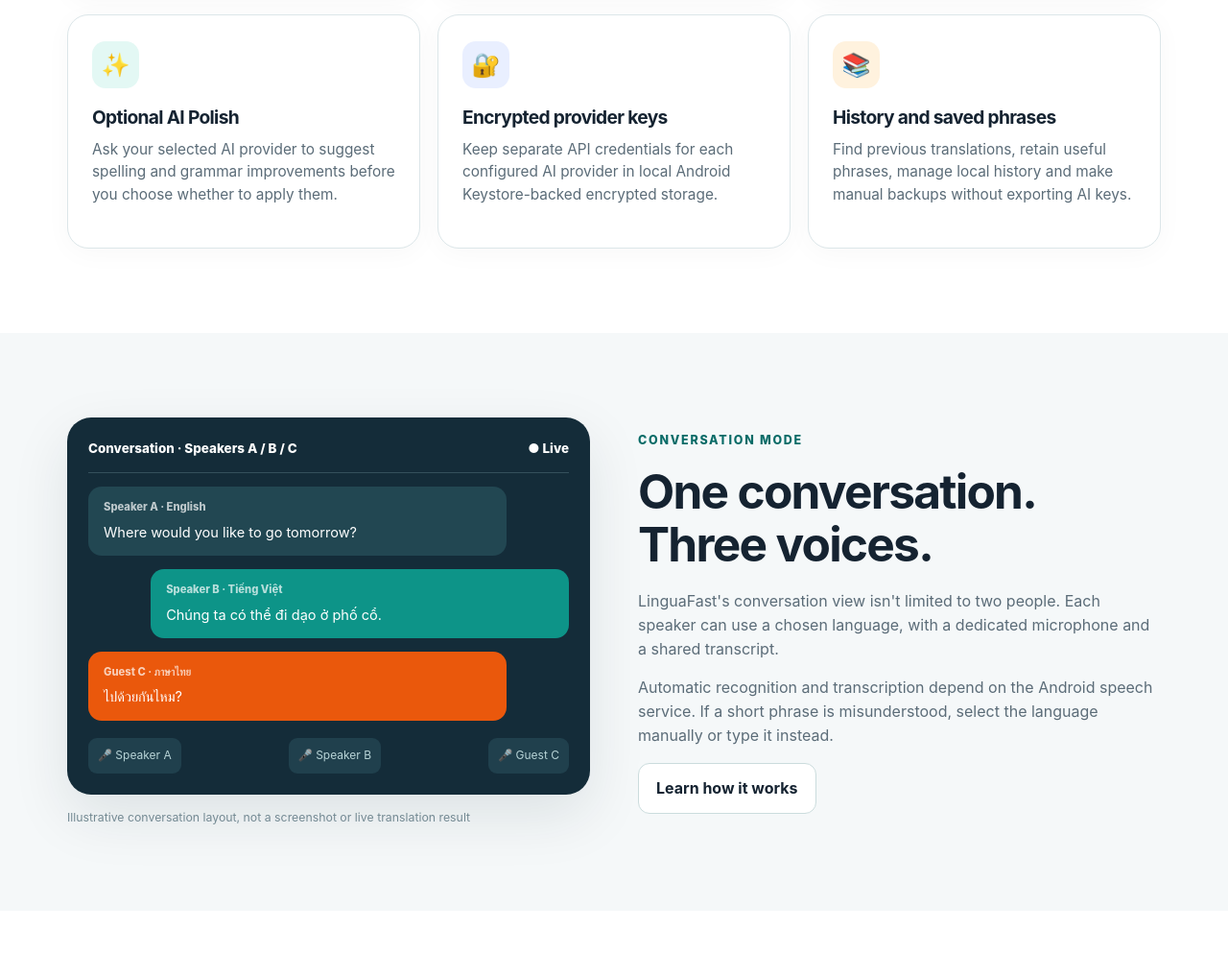
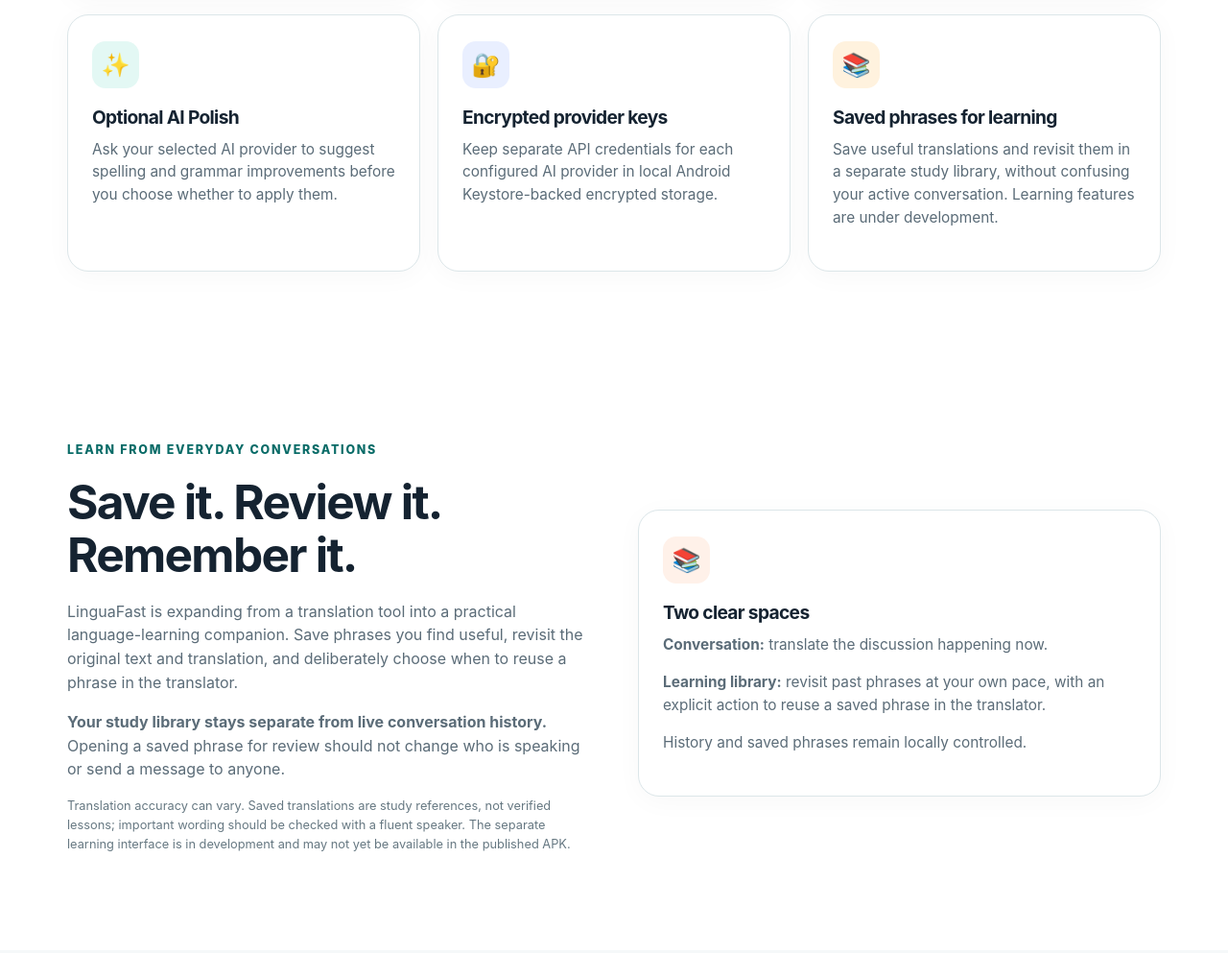
Before and after one commit to madbit1/linguafast, a plain HTML site: page index.html in a window 1280 px wide. Shown: the part 1531-2524 px from the top of the page at 96% size. Drawn offline with Linux system fonts and the light colour scheme; no server answers.

Commit message:
Describe separate saved-phrase learning library as an in-development feature

```diff
--- a/index.html
+++ b/index.html
@@ -22,6 +22,7 @@
     <nav class="site-nav" aria-label="Main navigation">
       <a href="#features">Features</a>
       <a href="#conversation">Conversation</a>
+      <a href="#learning">Learning</a>
       <a href="#ai">AI options</a>
       <a href="privacy.html">Privacy</a>
       <a href="support.html" class="nav-cta">Support &amp; help</a>
@@ -34,7 +35,7 @@
       <div>
         <div class="eyebrow">LinguaFast for Android</div>
         <h1>Language, without the distance<span style="color:var(--teal)">.</span></h1>
-        <p class="hero-lead">Translate a message, understand a conversation, and speak with more confidence. LinguaFast brings text, voice, and optional AI-powered translation together in one simple Android app.</p>
+        <p class="hero-lead">Translate a message, understand a conversation, and speak with more confidence. LinguaFast brings text, voice, and optional AI-powered translation together in one simple Android app. Save useful translations for later review and language practice.</p>
         <div class="hero-actions">
           <a class="button button-primary" href="#features">Explore the features <span aria-hidden="true">↗</span></a>
           <a class="button button-ghost" href="#release">Latest release</a>
@@ -66,8 +67,20 @@
         <article class="feature"><div class="feature-icon" aria-hidden="true">👥</div><h3>Three-speaker conversations</h3><p>Give Speaker A, Speaker B, and Guest C their own language settings, voice controls, and conversation history.</p></article>
         <article class="feature"><div class="feature-icon" aria-hidden="true">✨</div><h3>Optional AI Polish</h3><p>Ask your selected AI provider to suggest spelling and grammar improvements before you choose whether to apply them.</p></article>
         <article class="feature"><div class="feature-icon" aria-hidden="true">🔐</div><h3>Encrypted provider keys</h3><p>Keep separate API credentials for each configured AI provider in local Android Keystore-backed encrypted storage.</p></article>
-        <article class="feature"><div class="feature-icon" aria-hidden="true">📚</div><h3>History and saved phrases</h3><p>Find previous translations, retain useful phrases, manage local history and make manual backups without exporting AI keys.</p></article>
+        <article class="feature"><div class="feature-icon" aria-hidden="true">📚</div><h3>Saved phrases for learning</h3><p>Save useful translations and revisit them in a separate study library, without confusing your active conversation. Learning features are under development.</p></article>
       </div>
+    </div>
+  </section>
+  <section class="section alt" id="learning">
+    <div class="container showcase">
+      <div>
+        <div class="eyebrow">Learn from everyday conversations</div>
+        <h2>Save it. Review it. Remember it.</h2>
+        <p>LinguaFast is expanding from a translation tool into a practical language-learning companion. Save phrases you find useful, revisit the original text and translation, and deliberately choose when to reuse a phrase in the translator.</p>
+        <p><strong>Your study library stays separate from live conversation history.</strong> Opening a saved phrase for review should not change who is speaking or send a message to anyone.</p>
+        <p class="fine">Translation accuracy can vary. Saved translations are study references, not verified lessons; important wording should be checked with a fluent speaker. The separate learning interface is in development and may not yet be available in the published APK.</p>
+      </div>
+      <div class="feature"><div class="feature-icon" aria-hidden="true">📚</div><h3>Two clear spaces</h3><p><strong>Conversation:</strong> translate the discussion happening now.</p><p><strong>Learning library:</strong> revisit past phrases at your own pace, with an explicit action to reuse a saved phrase in the translator.</p><p>History and saved phrases remain locally controlled.</p></div>
     </div>
   </section>
   <section class="section" id="conversation">
@@ -149,7 +162,7 @@
   <div class="container">
     <div class="footer-grid">
       <div><a class="identity" style="color:white" href="./"><img src="favicon.svg" width="42" height="42" alt="">LinguaFast</a><p style="max-width:340px;margin-top:16px">Practical text, voice and conversation translation for Android.</p><p>Developed by Stylish Future Technologies.</p></div>
-      <div><h3>Product</h3><ul><li><a href="#features">Features</a></li><li><a href="#conversation">Conversation mode</a></li><li><a href="#ai">AI providers</a></li><li><a href="#release">Latest version</a></li></ul></div>
+      <div><h3>Product</h3><ul><li><a href="#features">Features</a></li><li><a href="#conversation">Conversation mode</a></li><li><a href="#learning">Learning library</a></li><li><a href="#ai">AI providers</a></li><li><a href="#release">Latest version</a></li></ul></div>
       <div><h3>Information</h3><ul><li><a href="privacy.html">Privacy policy</a></li><li><a href="support.html">Help and contact</a></li><li><a href="https://github.com/madbit1/linguafast-updates/blob/main/SECURITY.md">Security notice</a></li><li><a href="https://github.com/madbit1/linguafast-updates/releases/latest">GitHub releases</a></li></ul></div>
     </div>
     <div class="footer-bottom">© 2026 LinguaFast · Developed by Stylish Future Technologies · Independent software project · Not affiliated with Google, Samsung or AI providers.</div>
```
